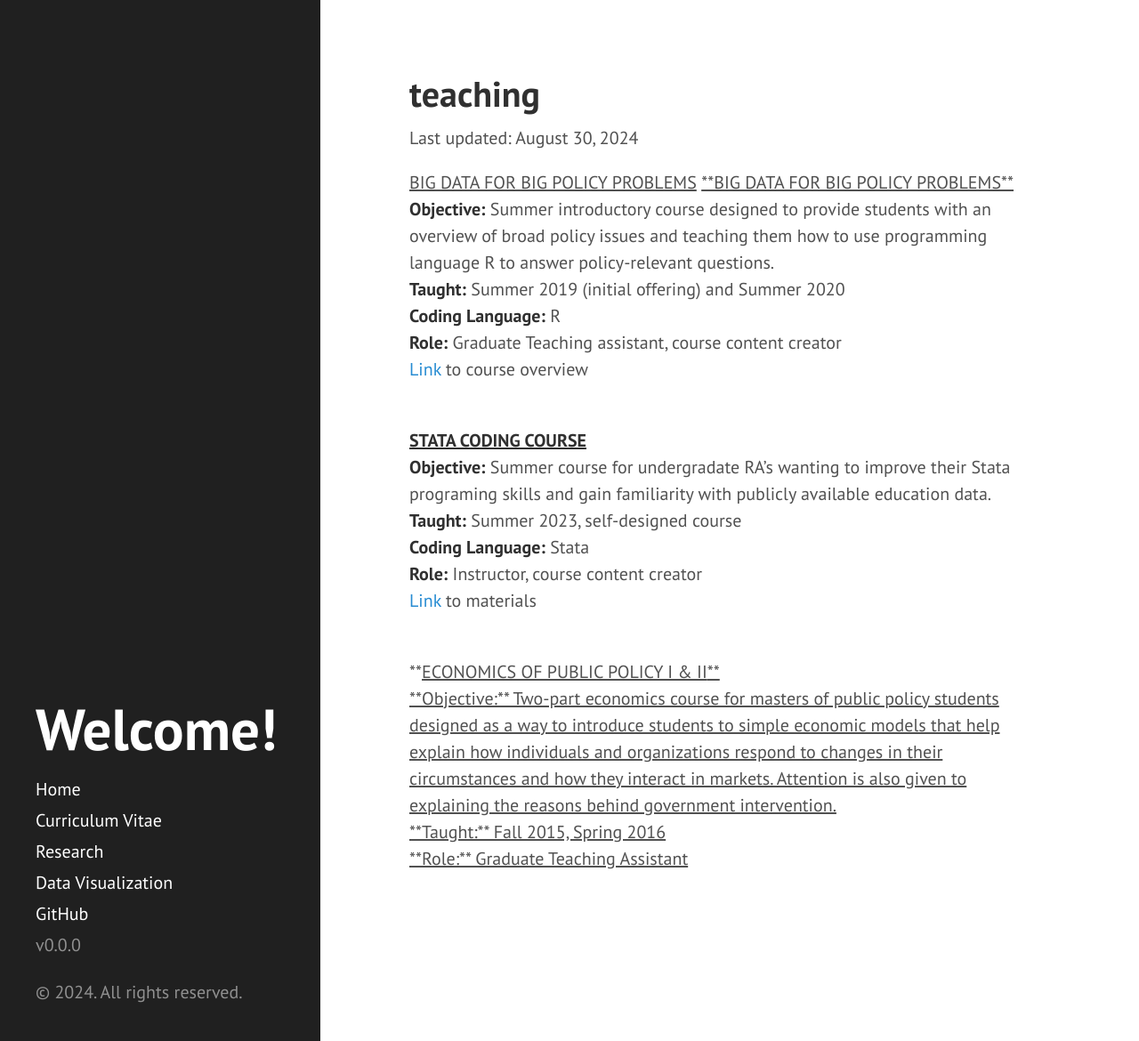
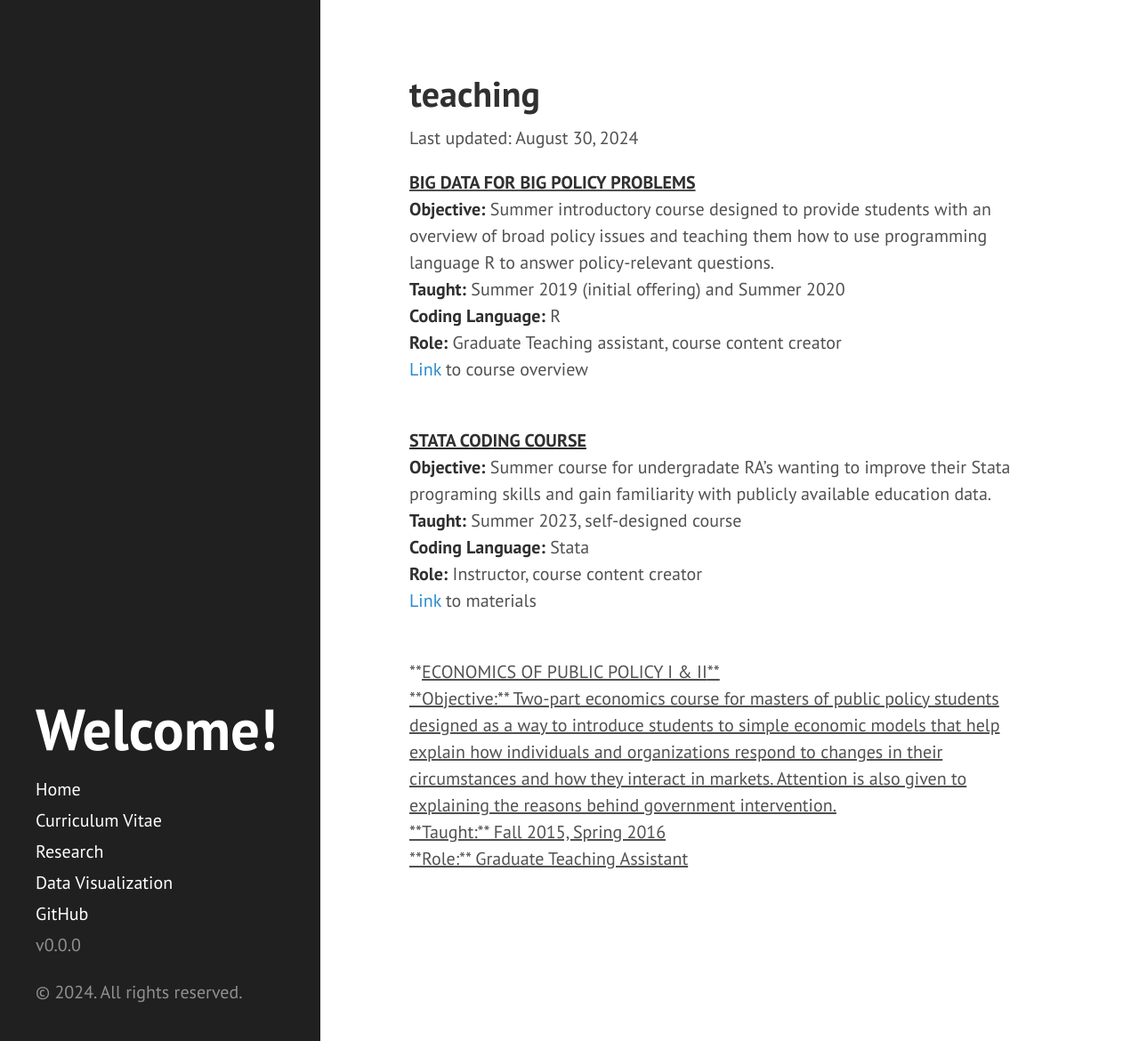
Before and after one commit to kcsadow/website, a Jekyll site: the page built from teaching.md, in a window 1280 px wide and 1170 px high. Shown: the whole window at 89% size. Built offline with Jekyll 4.4.1, drawn with Linux system fonts in a browser that asks for light colours.

Commit message:
Update teaching.md

```diff
--- a/teaching.md
+++ b/teaching.md
@@ -5,8 +5,7 @@ title: teaching
 
 Last updated: August 30, 2024
 
-<span style="text-decoration: underline;">BIG DATA FOR BIG POLICY PROBLEMS</span>
-<u>**BIG DATA FOR BIG POLICY PROBLEMS**</u> <br>
+<ins>**BIG DATA FOR BIG POLICY PROBLEMS**</ins> <br>
 **Objective:** Summer introductory course designed to provide students with an overview of broad policy issues and teaching them how to use programming language R to answer policy-relevant questions. <br>
 **Taught:** Summer 2019 (initial offering) and Summer 2020 <br>
 **Coding Language:** R <br>
```
